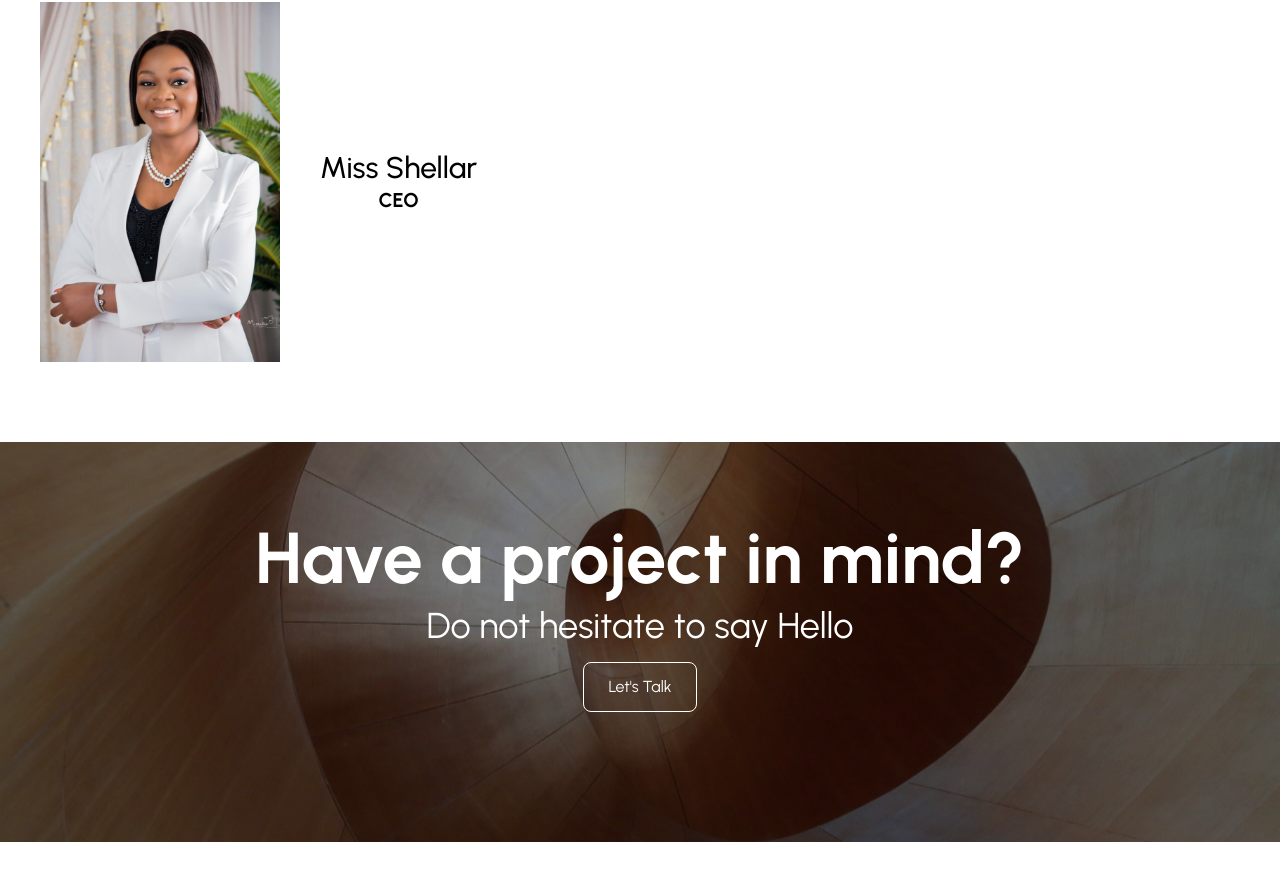
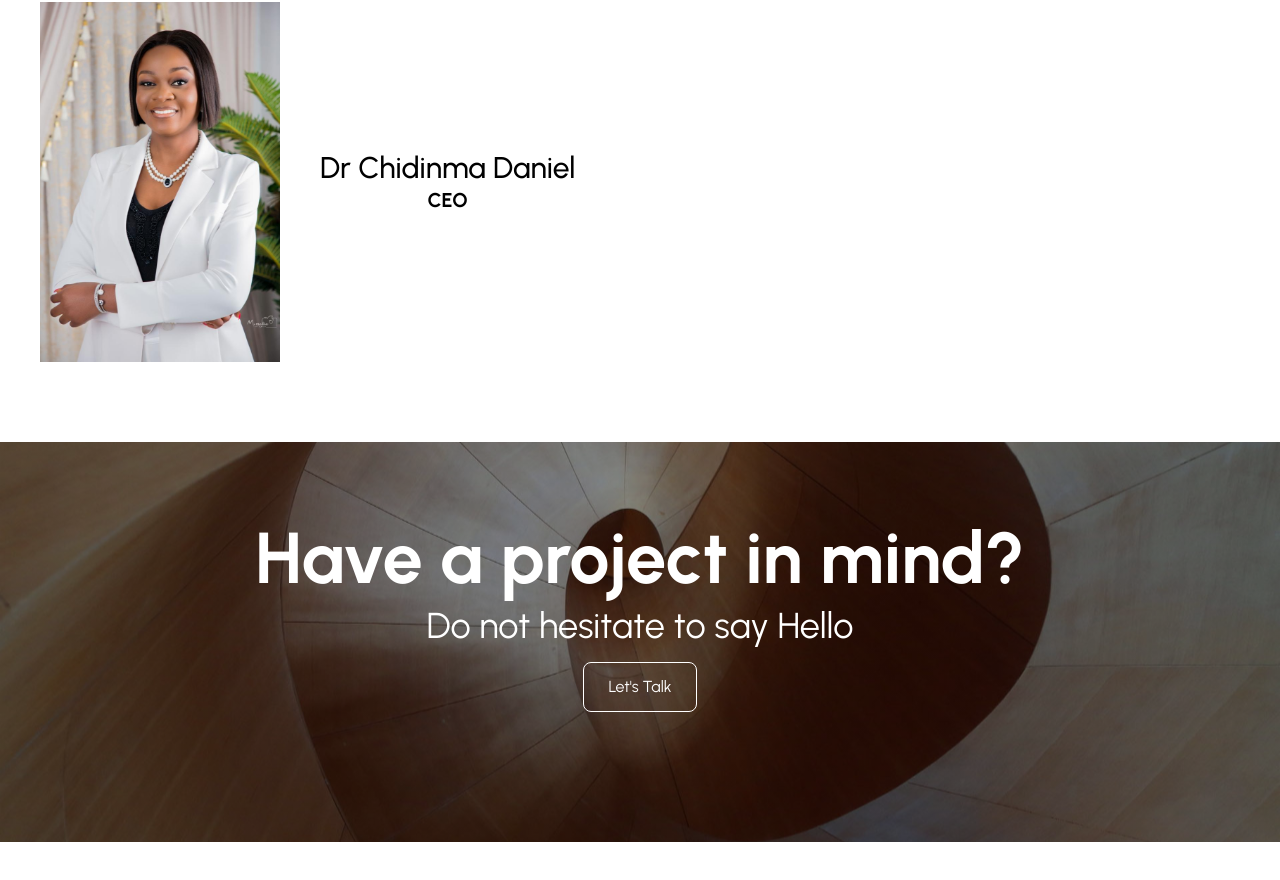
Before and after one commit to Mhiracul/EliteAce, a Next.js app: page /Services in a window 1280 px wide. Shown: the part 1630-2510 px from the top of the page. Built offline with nearby package versions, Linux system fonts and the light colour scheme.

Commit message:
Contact Added

```diff
--- a/src/app/component/Navbar.tsx
+++ b/src/app/component/Navbar.tsx
@@ -13,16 +13,16 @@ function Navbar() {
 
   const handleMenuToggle = () => {
     setMobileMenuOpen(!mobileMenuOpen);
-    setDropdownOpen(false); // Close the dropdown when opening the mobile menu
+    setDropdownOpen(false);
   };
 
   const handleDropdownToggle = () => {
     setDropdownOpen(!dropdownOpen);
-    setMobileMenuOpen(false); // Close the mobile menu when opening the dropdown
+    setMobileMenuOpen(false);
   };
 
   const handleDropdownLinkClick = () => {
-    setDropdownOpen(false); // Close the dropdown when a link is clicked
+    setDropdownOpen(false);
   };
   return (
     <div className="bg-white w-full shadow-md shadow-[#878787]">
--- a/src/app/component/Success.tsx
+++ b/src/app/component/Success.tsx
@@ -38,7 +38,9 @@ const Success = () => {
           />
           <div className="flex flex-col items-center">
             {" "}
-            <h1 className="md:text-3xl text-xl font-medium">Miss Shellar</h1>
+            <h1 className="md:text-3xl text-xl font-medium">
+              Dr Chidinma Daniel
+            </h1>
             <p className="md:text-xl text-sm font-bold">CEO</p>
           </div>
         </div>
```
